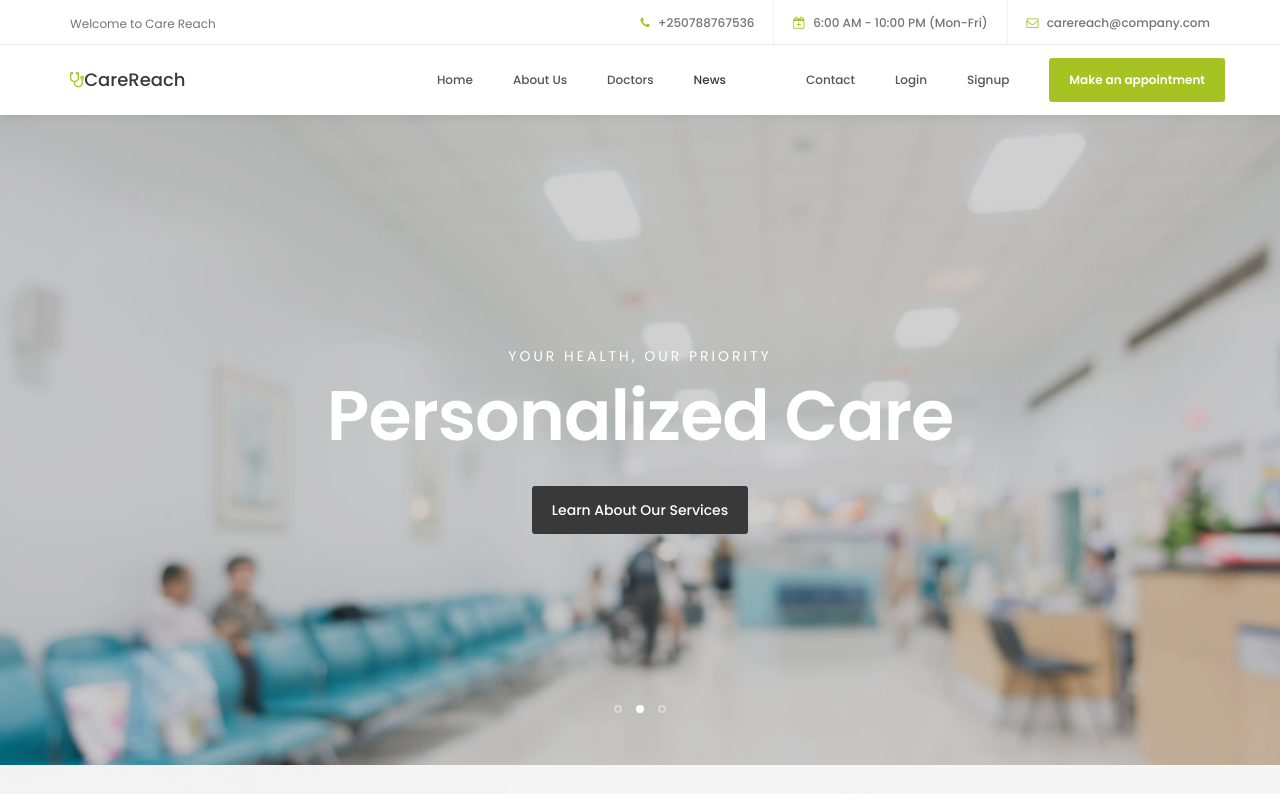
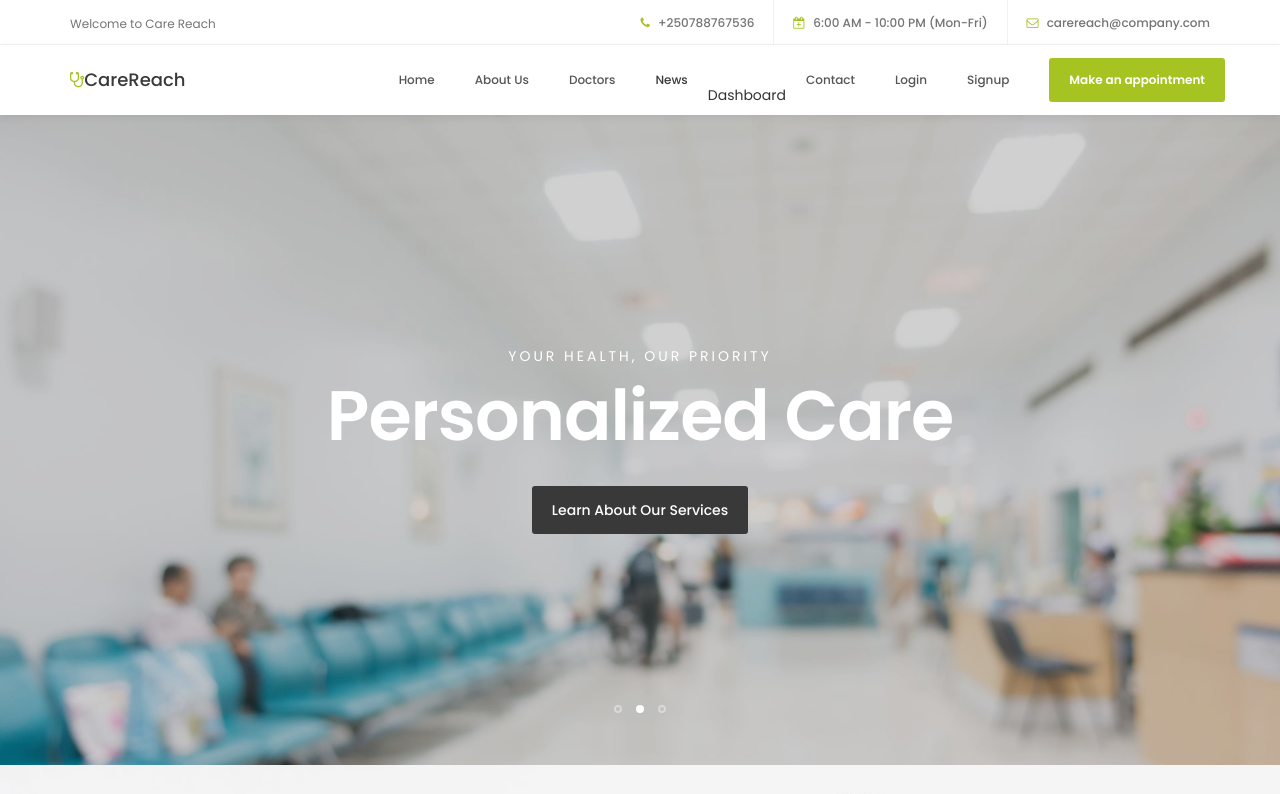
Before and after one commit to Amandine0610/Carereach, a website: page frontend/index.html in a window 1280 px wide. Shown: the top 794 px of the page. Drawn offline with Linux system fonts and the light colour scheme.

Commit message:
dashboard

```diff
--- a/frontend/index.html
+++ b/frontend/index.html
@@ -75,7 +75,7 @@
                          <li><a href="#about" class="smoothScroll">About Us</a></li>
                          <li><a href="#team" class="smoothScroll">Doctors</a></li>
                          <li><a href="#news" class="smoothScroll">News</a></li>
-                         <li><a href="default_dashboard.html" class="smoothScroll"></a></li>
+                         <li><a href="default_dashboard.html" class="smoothScroll"></a>Dashboard</li>
                          <li><a href="#google-map" class="smoothScroll">Contact</a></li>
                          <li><a href="login.html" class="smoothScroll">Login</a></li>
                          <li><a href="signup.html" class="smoothScroll">Signup</a></li>
```
